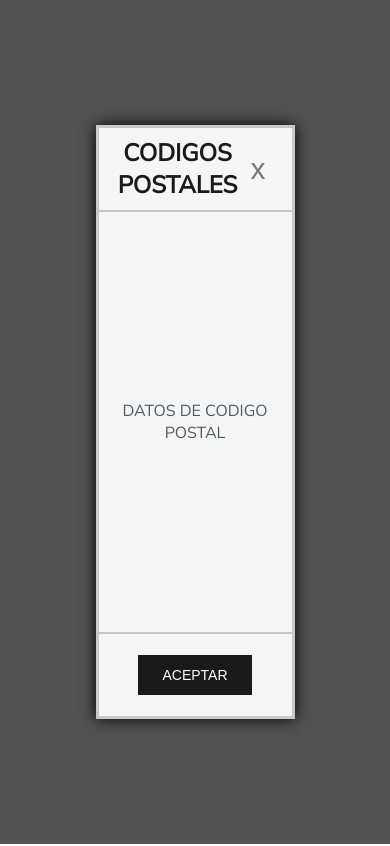
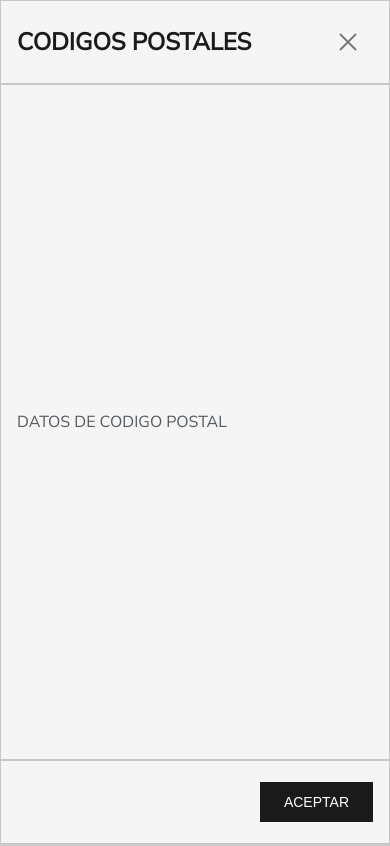
Before and after one commit to programador51/react-cp-mx, a React (Create React App) app: page / in a window 390 px wide. Built offline with nearby package versions, Linux system fonts and the light colour scheme.

Commit message:
Cambios a diseño de modal 0.9.2

```diff
--- a/src/structure/Popup/index.tsx
+++ b/src/structure/Popup/index.tsx
@@ -8,11 +8,14 @@ export const PopUp = () => {
         <div className={scss.modal}>
             <div className={scss.header}>
               <h2 className={scss.title}>Codigos Postales</h2>
-              <button className={scss.close}>x</button>
+              <button className={scss.close}><svg xmlns="http://www.w3.org/2000/svg" fill="none" viewBox="0 0 24 24" strokeWidth={1.5} stroke="currentColor" className="w-6 h-6">
+  <path strokeLinecap="round" strokeLinejoin="round" d="M6 18L18 6M6 6l12 12" />
+</svg>
+</button>
             </div>
             <div className={scss.body}><p>Datos de Codigo Postal</p></div>
             <div className={scss.footer}>
-              <button className={scss.accept}>Aceptar</button>
+              <button className={scss.accept} disabled={true}>Aceptar</button>
             </div>
         </div>
 
--- a/src/structure/Popup/styles.module.scss
+++ b/src/structure/Popup/styles.module.scss
@@ -46,7 +46,7 @@
     display: flex;
     padding: 16px;
     align-items: center;
-    justify-content: center;
+    justify-content: end;
     border: 1px solid #c6c6c6;
 }
 
@@ -61,9 +61,15 @@
     &:hover{
         background-color: #161616;
     }
+    &:disabled{
+        cursor: not-allowed;
+    }
 }
 
 .close{
+    display: flex;
+    justify-content: center;
+    align-items: center;
     font-size: 30px;
     border: none;
     background-color: transparent;
@@ -71,7 +77,27 @@
     padding: 5px 10px 5px 10px;
     opacity: 0.5;
     transition: opacity 0.1s ease-in 0.1s;
+
+    svg{
+        width: 30px;
+        height: 30px;
+        pointer-events: none;
+    }
+
     &:hover{
         opacity: 0.8;
     }
 }
+
+@media (max-width: 768px) {
+    .modal{
+        background: whitesmoke;
+        text-transform: uppercase;
+        display:grid;
+        grid-template-columns:100vw;
+        grid-template-rows: 10vh 80vh 10vh;
+        box-shadow: 0px 0px 15px black;
+        font-family: NunitoSans;
+        border: 2px solid rgba(0, 0, 0, 0.175);
+    }
+}
```
